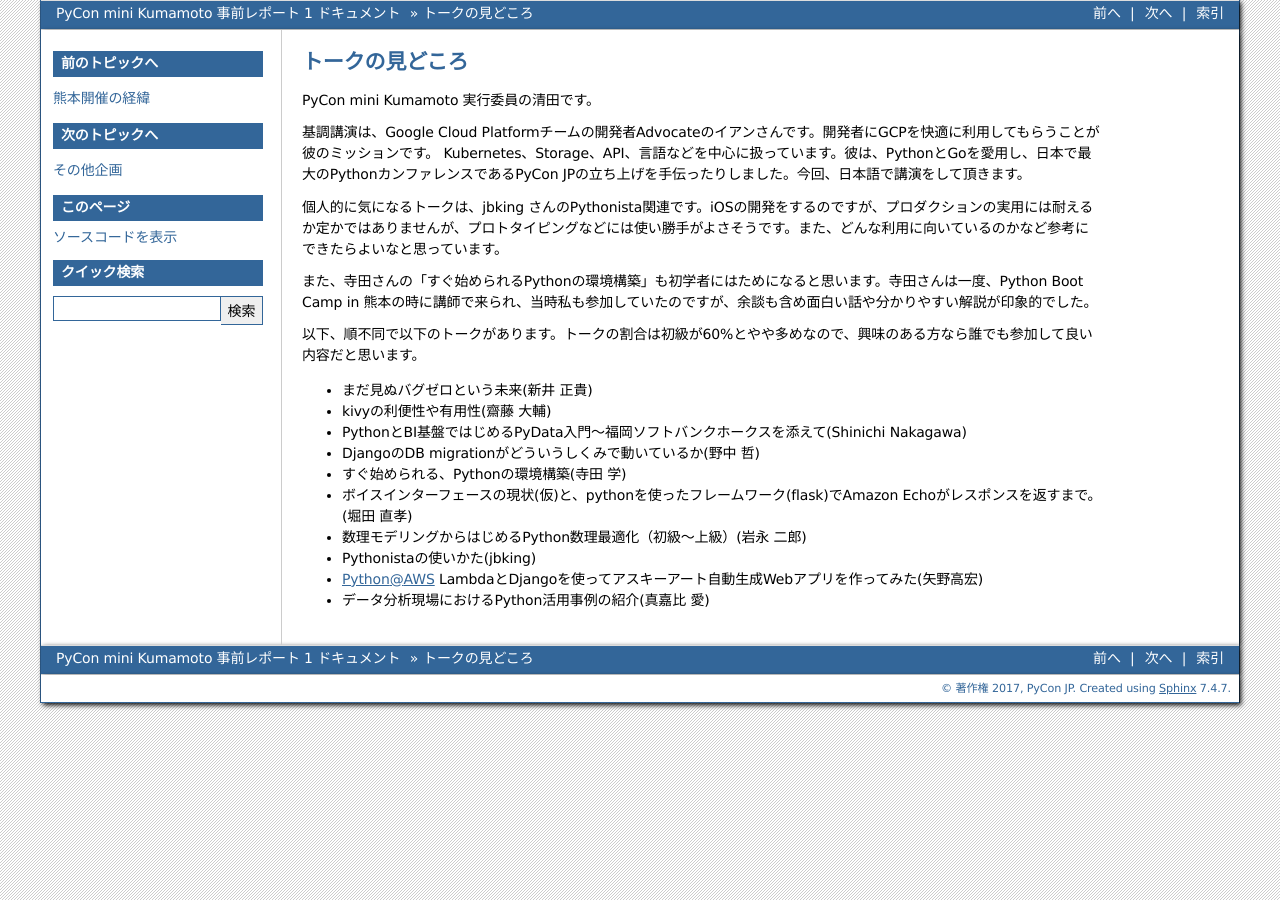
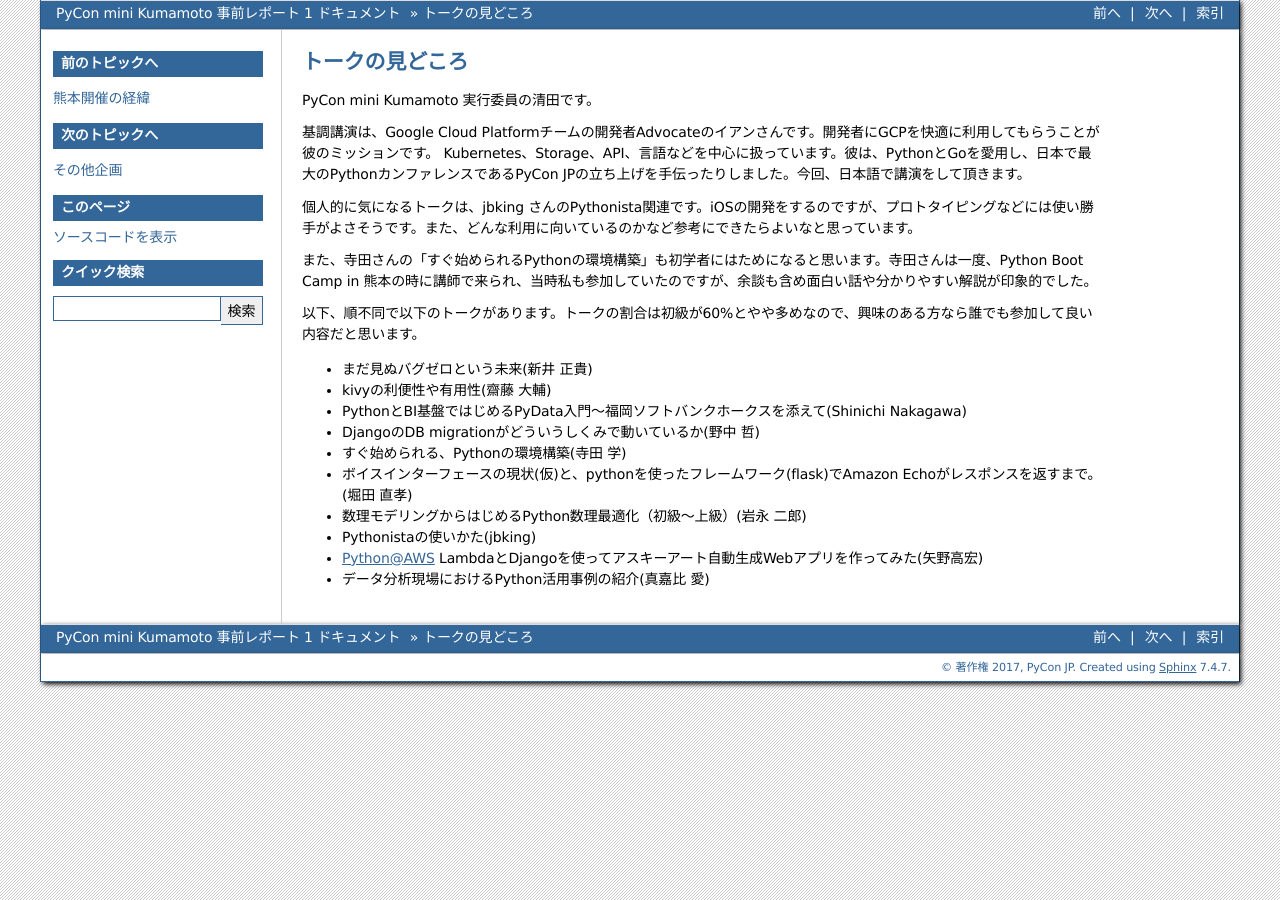
Before and after one commit to pyconjp/kumamoto-2017-pre-report, a Sphinx documentation site: the page built from source/talks.rst, in a window 1280 px wide. Built offline with Sphinx 7.4.7, drawn with Linux system fonts in a browser that asks for light colours.

Commit message:
update talks.rst

```diff
--- a/source/talks.rst
+++ b/source/talks.rst
@@ -6,7 +6,7 @@
 
 基調講演は、Google Cloud Platformチームの開発者Advocateのイアンさんです。開発者にGCPを快適に利用してもらうことが彼のミッションです。 Kubernetes、Storage、API、言語などを中心に扱っています。彼は、PythonとGoを愛用し、日本で最大のPythonカンファレンスであるPyCon JPの立ち上げを手伝ったりしました。今回、日本語で講演をして頂きます。
 
-個人的に気になるトークは、jbking さんのPythonista関連です。iOSの開発をするのですが、プロダクションの実用には耐えるか定かではありませんが、プロトタイピングなどには使い勝手がよさそうです。また、どんな利用に向いているのかなど参考にできたらよいなと思っています。
+個人的に気になるトークは、jbking さんのPythonista関連です。iOSの開発をするのですが、プロトタイピングなどには使い勝手がよさそうです。また、どんな利用に向いているのかなど参考にできたらよいなと思っています。
 
 また、寺田さんの「すぐ始められるPythonの環境構築」も初学者にはためになると思います。寺田さんは一度、Python Boot Camp in 熊本の時に講師で来られ、当時私も参加していたのですが、余談も含め面白い話や分かりやすい解説が印象的でした。
 
```
